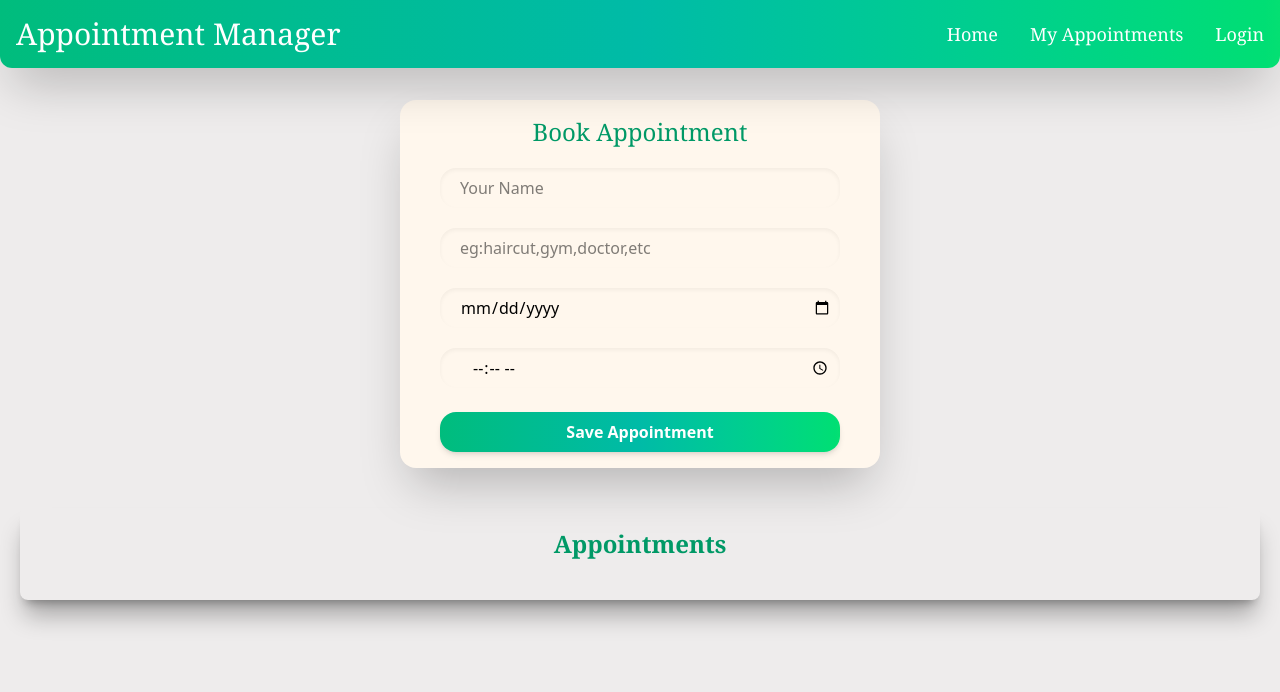
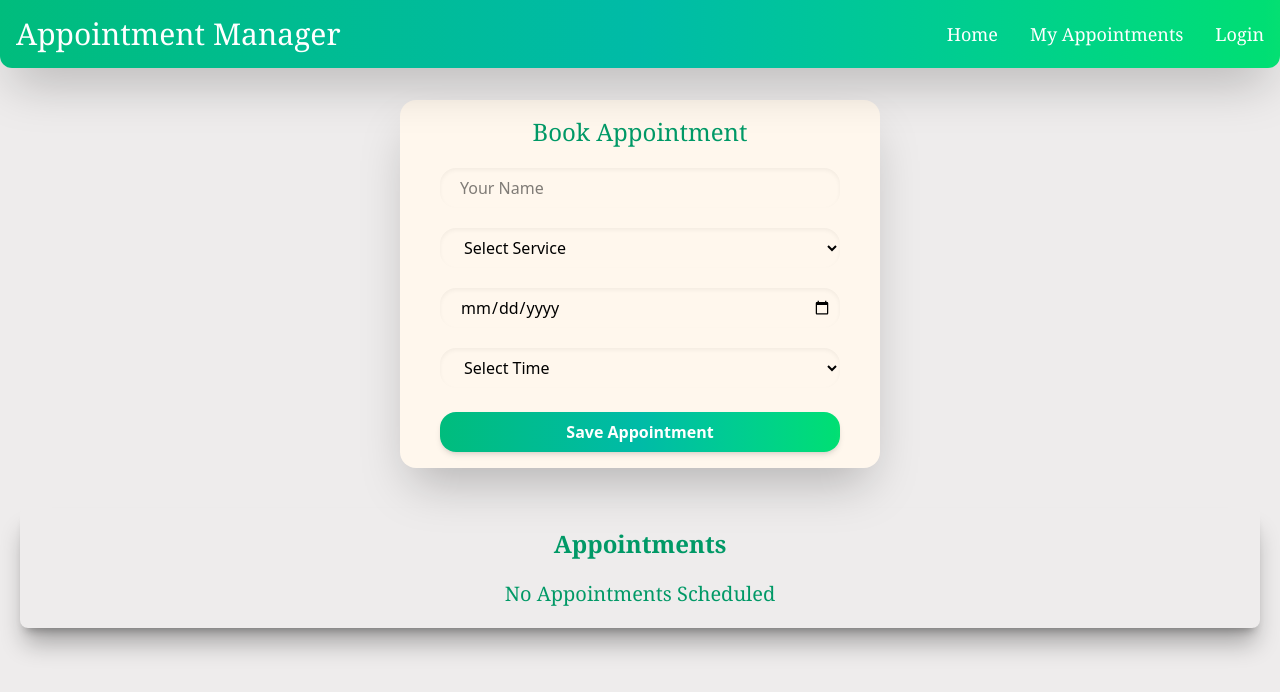
Before and after one commit to Koshal765/appointment, a React (Vite) app: page / in a window 1280 px wide. Shown: the top 692 px of the page. Built offline with nearby package versions, Linux system fonts and the light colour scheme.

Commit message:
added toast and time slots

```diff
--- a/src/Appointment.jsx
+++ b/src/Appointment.jsx
@@ -11,7 +11,7 @@ const Appointment = () => {
     time: ''
   })
 
-  const reset = ()=>{
+  const reset = () => {
     setData({
       name: '',
       service: '',
@@ -20,7 +20,7 @@ const Appointment = () => {
     })
   }
   const [Appointment, SetAppointments] = useState([])
-   const [editIndex,SeteditIndex] = useState( null)
+  const [editIndex, SeteditIndex] = useState(null)
 
   useEffect(() => {
     const StoredAppointments = JSON.parse(localStorage.getItem("data")) || [];
@@ -35,18 +35,18 @@ const Appointment = () => {
     e.preventDefault();
     const StoredAppointments = JSON.parse(localStorage.getItem("data")) || [];
 
-    if(editIndex !== null){
+    if (editIndex !== null) {
 
-   StoredAppointments[editIndex]= data
+      StoredAppointments[editIndex] = data
       localStorage.setItem("data", JSON.stringify(StoredAppointments));
       SetAppointments(StoredAppointments)
       SeteditIndex(null);
       console.log(data);
       editnotify()
     }
-    else{
+    else {
       const updated = [...StoredAppointments, data];
-  localStorage.setItem("data",JSON.stringify(updated))
+      localStorage.setItem("data", JSON.stringify(updated))
       SetAppointments(updated);
       notify();
     }
@@ -58,28 +58,28 @@ const Appointment = () => {
 
   }
 
-  const Delete = (index)=>{
-    if(window.confirm("Do you want to delete this?")){
+  const Delete = (index) => {
+    if (window.confirm("Do you want to delete this?")) {
       const StoredAppointments = JSON.parse(localStorage.getItem("data")) || [];
-         StoredAppointments.splice(index,1)
-         localStorage.setItem("data",JSON.stringify(StoredAppointments))
+      StoredAppointments.splice(index, 1)
+      localStorage.setItem("data", JSON.stringify(StoredAppointments))
       SetAppointments(StoredAppointments);
       deletenotify();
     }
 
   }
 
-const Edit =(index)=>{
-     const StoredAppointments = JSON.parse(localStorage.getItem("data"))||[];
-     const selected= StoredAppointments[index];
+  const Edit = (index) => {
+    const StoredAppointments = JSON.parse(localStorage.getItem("data")) || [];
+    const selected = StoredAppointments[index];
     setData(selected)
     SeteditIndex(index);
   }
 
 
   const notify = () => toast.success("Appointmnet Saved Succesfully")
-  const deletenotify=()=> toast.success("Appointment Deleted Succesfully")
-  const editnotify=()=>toast.info("Appointment Updated Succesfully")
+  const deletenotify = () => toast.success("Appointment Deleted Succesfully")
+  const editnotify = () => toast.info("Appointment Updated Succesfully")
 
   return (
     <>
@@ -97,7 +97,19 @@ const Edit =(index)=>{
             <div className='mt-5'>
               {/* <label>Select Service</label> */}
               <div>
-              <input type='text' name='service' value={data.service} onChange={handleChange} placeholder='eg:haircut,gym,doctor,etc'  className='border-none rounded-2xl lg:w-100 md:w-80 sm:w-50 px-2 py-2  pl-5 shadow-inner focus:ring focus:ring-emerald-400   focus:outline-none focus:bg-cyan-50 ' required autoComplete='off'></input>
+
+                <select name='service' value={data.service} onChange={handleChange} className='  border-none rounded-2xl shadow-inner pl-5 lg:w-100 md:w-80 sm:w-50 px-2 py-2 focus:ring focus:ring-emerald-400   focus:outline-none  focus:bg-cyan-50 ' required >
+                  <option value="" disabled >Select Service</option>
+                  <option value="Haircut">Haircut</option>
+                  <option value="Gym">Gym</option>
+                  <option value="Doctor">Doctor</option>
+                  <option value="Dentist">Dentist</option>
+                  <option value="Spa">Spa</option>
+                  <option value="Massage">Massage</option>
+                  <option value="Therapy">Therapy</option>
+                  <option value="Consultation">Consultation</option>
+                  <option value="Other">Other</option>
+                </select>
               </div></div>
 
 
@@ -111,13 +123,37 @@ const Edit =(index)=>{
             <div className='mt-5'>
               {/* <label>Select Time</label> */}
               <div className='w-full'>
-              <input type='time' name='time' value={data.time} onChange={handleChange} className='  border-none rounded-2xl shadow-inner pl-8 w-full  px-2 py-2 focus:ring focus:ring-emerald-400   focus:outline-none  focus:bg-cyan-50 ' placeholder='time' required></input>
+
+                <select name='time' value={data.time} onChange={handleChange} className='  border-none rounded-2xl shadow-inner pl-5 w-full  px-2 py-2 focus:ring focus:ring-emerald-400   focus:outline-none  focus:bg-cyan-50  ' required >
+                  <option value="" disabled>Select Time</option>
+
+                  <option value="10:00 AM">10:00 AM</option>
+                  <option value="10:30 AM">10:30 AM</option>
+                  <option value="11:00 AM">11:00 AM</option>
+                  <option value="11:30 AM">11:30 AM</option>
+                  <option value="12:00 PM">12:00 PM</option>
+                  <option value="12:30 PM">12:30 PM</option>
+
+                  <option value="02:00 PM">02:00 PM</option>
+                  <option value="02:30 PM">02:30 PM</option>
+                  <option value="03:00 PM">03:00 PM</option>
+                  <option value="03:30 PM">03:30 PM</option>
+                  <option value="04:00 PM">04:00 PM</option>
+                  <option value="04:30 PM">04:30 PM</option>
+                  <option value="05:00 PM">05:00 PM</option>
+                  <option value="05:30 PM">05:30 PM</option>
+                  <option value="06:00 PM">06:00 PM</option>
+                  <option value="06:30 PM">06:30 PM</option>
+                  <option value="07:00 PM">07:00 PM</option>
+                  <option value="07:30 PM">07:30 PM</option>
+                  <option value="08:00 PM">08:00 PM</option>
+                </select>
               </div>
             </div>
 
 
             <div className='flex justify-center mt-3'>
-          <button type='submit'  className='bg-gradient-to-r from-emerald-500 via-teal-500 to-green-400 text-white font-semibold px-2 py-2 rounded-2xl shadow-md  mt-3 w-full  hover:from-green-500 hover:to-emerald-600 transition-all hover:shadow-emerald-400/50 hover:scale-105'>{editIndex !== null ?"Update Appointment" : "Save Appointment"}</button>
+              <button type='submit' className='bg-gradient-to-r from-emerald-500 via-teal-500 to-green-400 text-white font-semibold px-2 py-2 rounded-2xl shadow-md  mt-3 w-full  hover:from-green-500 hover:to-emerald-600 transition-all hover:shadow-emerald-400/50 hover:scale-105'>{editIndex !== null ? "Update Appointment" : "Save Appointment"}</button>
 
             </div>
 
@@ -162,18 +198,22 @@ const Edit =(index)=>{
     </table>
 
     </div> */}<div className='flex justify-center flex-wrap gap-5 mt-5'>
-    {Appointment.map((app, index) => (
+
+          {Appointment.length === 0 ?
+            (<p className='text-center font-serif text-emerald-600 lg:text-xl md:text-lg sm:text-md'>No Appointments Scheduled</p>
+            ) : (
+              Appointment.map((app, index) => (
                 <div key={index} className='border-2 w-75 h-auto bg-gray-50 border-emerald-400 rounded-2xl shadow-lg p-5 my-4 hover:shadow-emerald-400/50 transition-all text-start hover:scale-105'>
                   <h2 className='font-serif font-semibold text-emerald-600 lg:text-3xl md:text-lg sm:text-md py-2'> {app.name}</h2>
                   <p className='font-serif lg:text-lg md:text-lg sm:text-md  '>Service: {app.service}</p>
                   <p className='font-serif lg:text-lg md:text-lg sm:text-md '>Date: {app.date}</p>
                   <p className='font-serif lg:text-lg md:text-lg sm:text-md '>Time: {app.time}</p>
                   <div className='flex justify-start gap-4 mt-2 '>
-        <button className='bg-red-500 text-white font-semibold px-3 py-1 rounded-2xl hover:bg-red-700'onClick={()=>Delete(index)}>Delete</button>
-        <button className=' bg-emerald-600 text-white font-semibold px-4 py-1 rounded-2xl hover:bg-emerald-400' onClick={()=>Edit(index)}>Edit</button>
+                    <button className='bg-red-500 text-white font-semibold px-3 py-1 rounded-2xl hover:bg-red-700' onClick={() => Delete(index)}>Delete</button>
+                    <button className=' bg-emerald-600 text-white font-semibold px-4 py-1 rounded-2xl hover:bg-emerald-400' onClick={() => Edit(index)}>Edit</button>
                   </div>
                 </div>
-    ))}
+              )))}
         </div>
       </div>
       <ToastContainer autoClose={2000} theme='dark' transition={Slide} />
--- a/src/Login.jsx
+++ b/src/Login.jsx
@@ -23,7 +23,8 @@ const Login = () => {
   const handleClick =()=>setShowPass(!showpass);
 
 
-  const notify = () =>toast.info("Username Already Exists")
+  const notify = () =>toast.info("Username Already Exists ! Redirecting to Login ")
+   const lognotify = () =>toast.info("Please Login ")
   const navigate = useNavigate()
 
 const handleChange =(e)=>{
@@ -51,6 +52,9 @@ const handleSubmit=(e)=>{
     const exists = userdata.some((u)=>u.username=== user.username);
     if(exists){
       notify()
+
+      setTimeout(()=>{redirecting();},2500);
+
     }
     else{
       userdata.push(user)
@@ -74,6 +78,12 @@ setUser({username:'' , password:''});
 const changeform =()=>{
   setIsLogin(!isLogin)
   reset();
+}
+
+const redirecting =()=>{
+  setIsLogin(!isLogin)
+  lognotify();
+
 }
 
   return (
```
Lines whose indentation alone changed are shown as unchanged.
